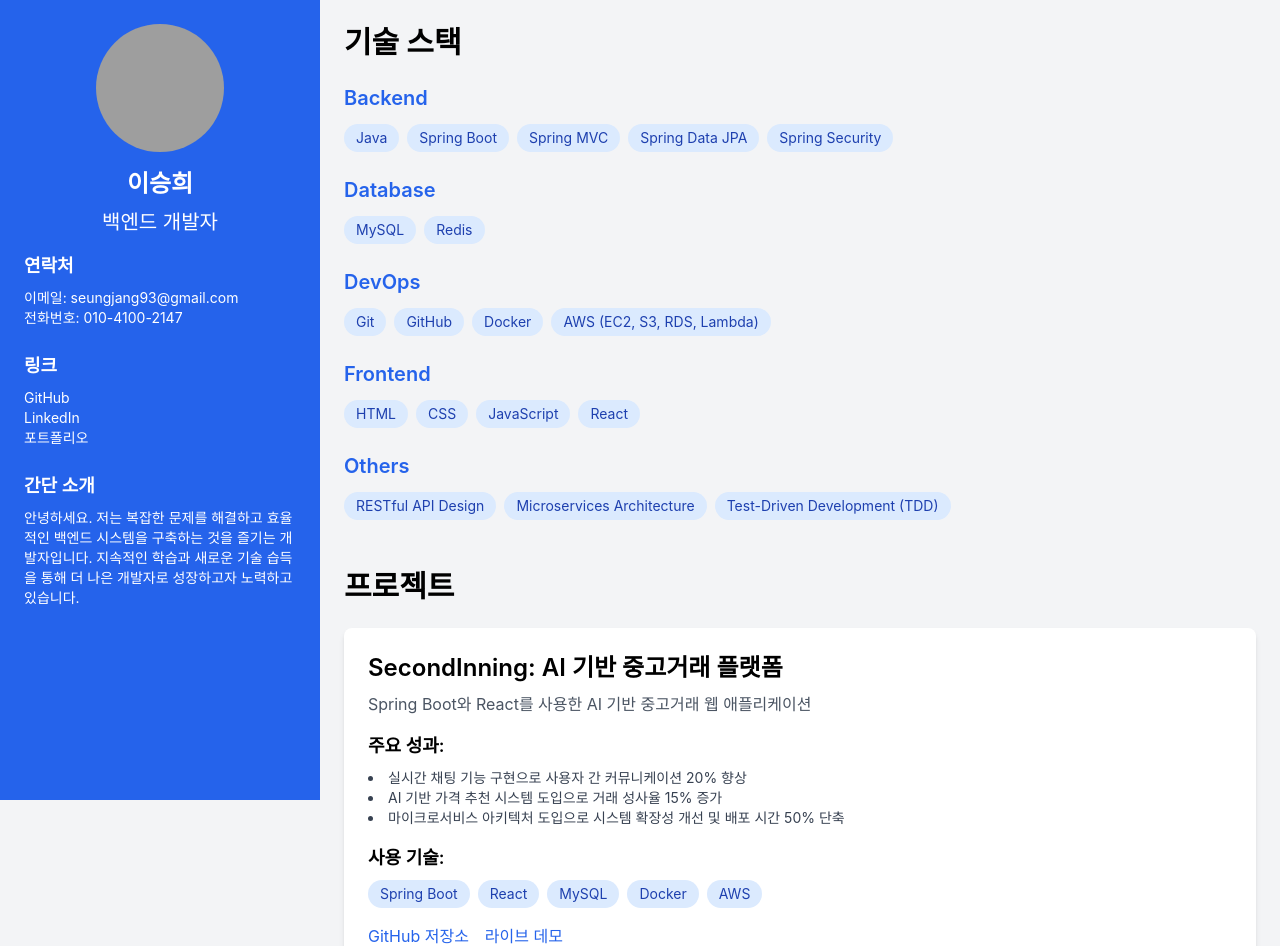
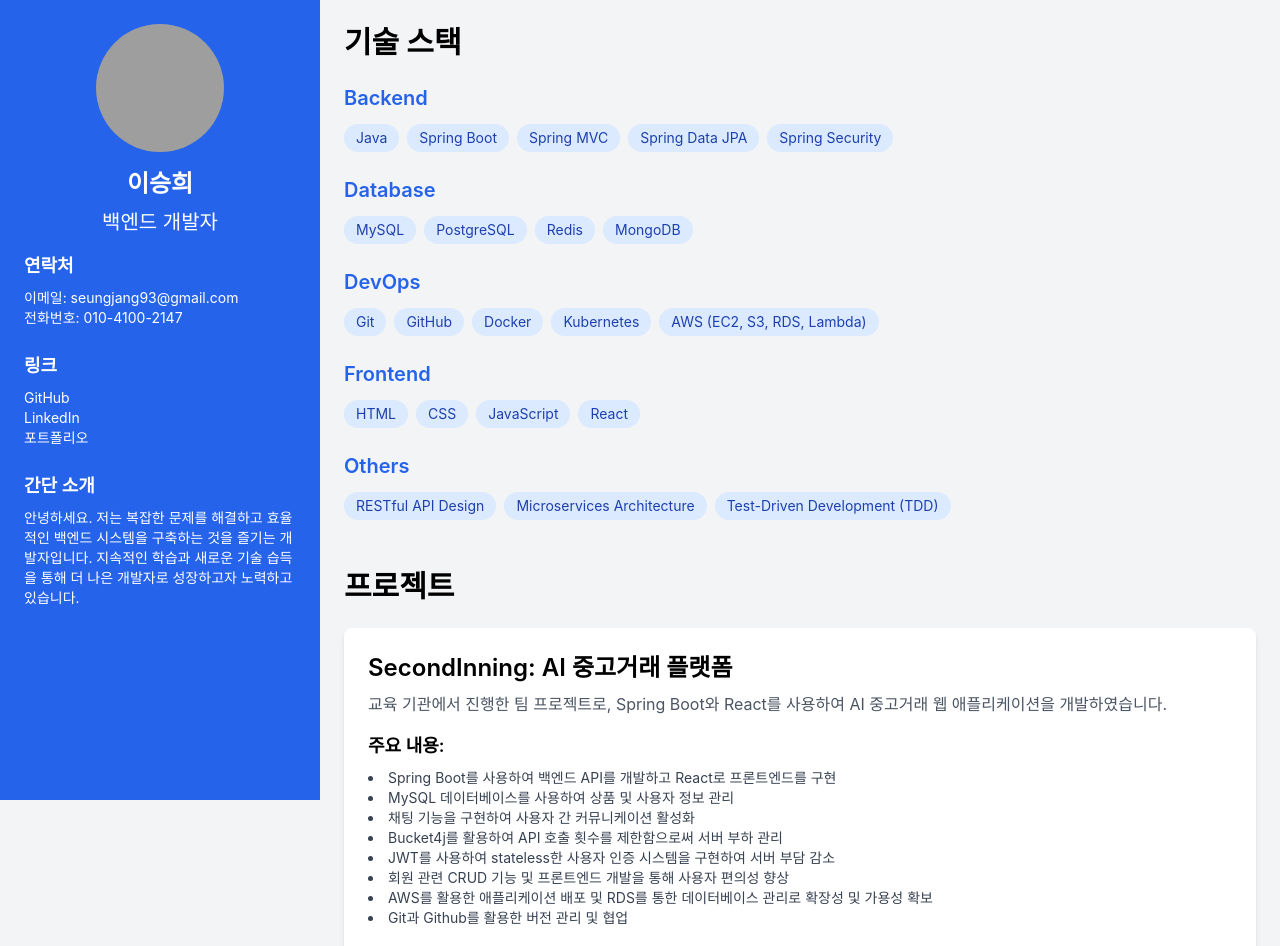
Before and after one commit to LLSNsssz/my-portfolio, a React (Create React App) app: page / in a window 1280 px wide. Shown: the top 946 px of the page. Built offline with nearby package versions, Linux system fonts and the light colour scheme; grey boxes are pictures that could not be loaded.

Commit message:
Portfolio Update

```diff
--- a/src/App.tsx
+++ b/src/App.tsx
@@ -4,23 +4,28 @@ import { ChevronDoubleDownIcon } from '@heroicons/react/24/solid';
 const Resume: React.FC = () => {
   const skills = [
     { category: "Backend", items: ["Java", "Spring Boot", "Spring MVC", "Spring Data JPA", "Spring Security"] },
-    { category: "Database", items: ["MySQL", "Redis"] },
-    { category: "DevOps", items: ["Git", "GitHub", "Docker", "AWS (EC2, S3, RDS, Lambda)"] },
+    { category: "Database", items: ["MySQL", "PostgreSQL", "Redis", "MongoDB"] },
+    { category: "DevOps", items: ["Git", "GitHub", "Docker", "Kubernetes", "AWS (EC2, S3, RDS, Lambda)"] },
     { category: "Frontend", items: ["HTML", "CSS", "JavaScript", "React"] },
     { category: "Others", items: ["RESTful API Design", "Microservices Architecture", "Test-Driven Development (TDD)"] }
   ];
 
   const projects = [
     {
-      title: "SecondInning: AI 기반 중고거래 플랫폼",
-      description: "Spring Boot와 React를 사용한 AI 기반 중고거래 웹 애플리케이션",
+      title: "SecondInning: AI 중고거래 플랫폼",
+      description: "교육 기관에서 진행한 팀 프로젝트로, Spring Boot와 React를 사용하여 AI 중고거래 웹 애플리케이션을 개발하였습니다.",
       achievements: [
-        "실시간 채팅 기능 구현으로 사용자 간 커뮤니케이션 20% 향상",
-        "AI 기반 가격 추천 시스템 도입으로 거래 성사율 15% 증가",
-        "마이크로서비스 아키텍처 도입으로 시스템 확장성 개선 및 배포 시간 50% 단축"
+        "Spring Boot를 사용하여 백엔드 API를 개발하고 React로 프론트엔드를 구현",
+        "MySQL 데이터베이스를 사용하여 상품 및 사용자 정보 관리",
+        "채팅 기능을 구현하여 사용자 간 커뮤니케이션 활성화",
+        "Bucket4j를 활용하여 API 호출 횟수를 제한함으로써 서버 부하 관리",
+        "JWT를 사용하여 stateless한 사용자 인증 시스템을 구현하여 서버 부담 감소",
+        "회원 관련 CRUD 기능 및 프론트엔드 개발을 통해 사용자 편의성 향상",
+        "AWS를 활용한 애플리케이션 배포 및 RDS를 통한 데이터베이스 관리로 확장성 및 가용성 확보",
+        "Git과 Github를 활용한 버전 관리 및 협업"
       ],
-      technologies: ["Spring Boot", "React", "MySQL", "Docker", "AWS"],
-      githubLink: "https://github.com/yourusername/secondinning",
+      technologies: ["Spring Boot", "React", "MySQL", "AWS"],
+      githubLink: "https://github.com/LLSNsssz/Play-Baseballv2",
       liveDemo: "https://54.180.243.156.nip.io/"
     }
   ];
@@ -78,7 +83,7 @@ const Resume: React.FC = () => {
                 <div key={index} className="mb-8 bg-white p-6 rounded-lg shadow-md">
                   <h3 className="text-2xl font-semibold mb-2">{project.title}</h3>
                   <p className="text-gray-600 mb-4">{project.description}</p>
-                  <h4 className="text-lg font-semibold mb-2">주요 성과:</h4>
+                  <h4 className="text-lg font-semibold mb-2">주요 내용:</h4>
                   <ul className="list-disc list-inside text-sm text-gray-700 mb-4">
                     {project.achievements.map((achievement, achievementIndex) => (
                         <li key={achievementIndex}>{achievement}</li>
```
